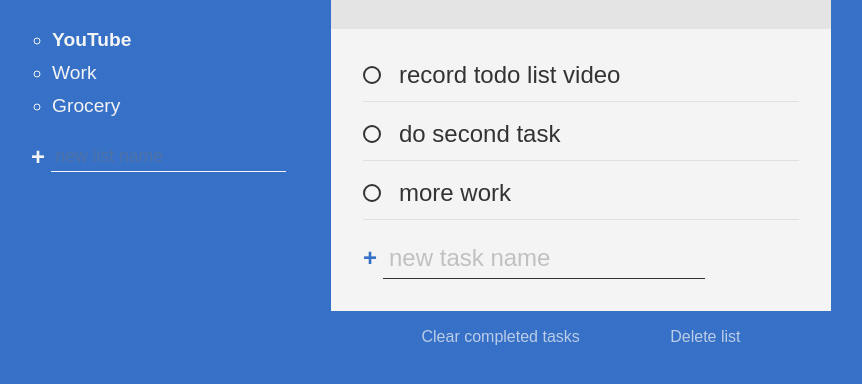
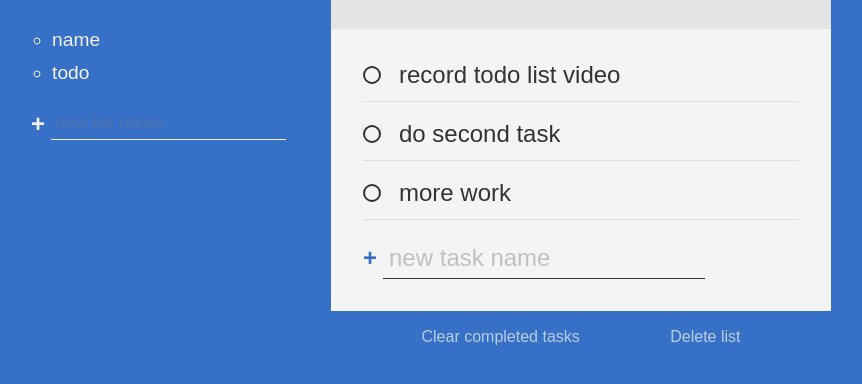
Before and after one commit to shanetom/to_do_list, a plain HTML site: page index.html in a window 1280 px wide. Shown: the part 266-650 px from the top of the page, without its empty margins (209-1071 px from the left). Drawn offline with Linux system fonts and the light colour scheme.

Commit message:
Add render function js

```diff
--- a/index.html
+++ b/index.html
@@ -7,15 +7,16 @@
     <title>To-Do List</title>
     <link rel="https://fonts.googleapis.com/css?family=Work+Sans:300,400,700,900&display=swap" rel="stylesheet" />
     <link rel="stylesheet" href="css/styles.css" />
+    <script defer src="/js/script.js"></script>
 </head>
 <body>
     <h1 class="title">Shit to do</h1>
     <div class="all-tasks">
         <h2 class="task-list-title">My lists</h2>
-        <ul class="task-list">
-            <li class="list-name active-list">YouTube</li>
+        <ul class="task-list" data-lists>
+            <!-- <li class="list-name active-list">YouTube</li>
             <li class="list-name">Work</li>
-            <li class="list-name">Grocery</li>
+            <li class="list-name">Grocery</li> -->
         </ul>
         <form action="">
             <input type="text" class="new list" placeholder="new list name" aria-label="new list name"/>
--- /dev/null
+++ b/js/script.js
@@ -0,0 +1,28 @@
+const listsContainer = document.querySelector('[data-lists]');
+
+let lists = [{
+    id: 1,
+    name: 'name'
+},{
+    id: 2,
+    name: 'todo'
+}];
+
+function render() {
+    clearElement(listsContainer);
+    lists.forEach(list => {
+        const listElement = document.createElement('li');
+        listElement.dataset.listId = list.id;
+        listElement.classList.add("list-name");
+        listElement.innerText = list.name;
+        listsContainer.appendChild(listElement);
+    })
+}
+
+function clearElement(element) {
+    while(element.firstChild) {
+        element.removeChild(element.firstChild);
+    }
+}
+
+render();
```
